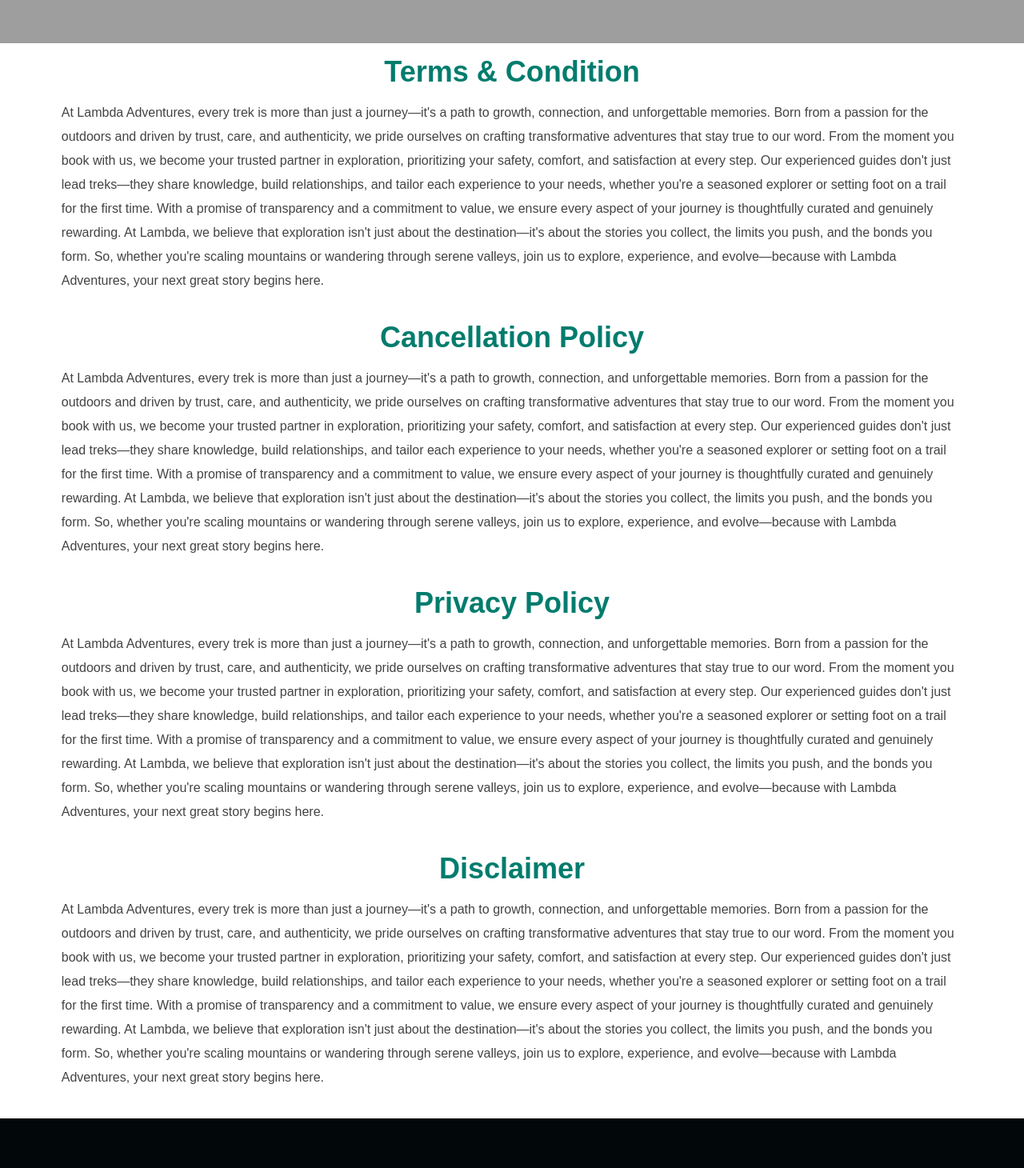
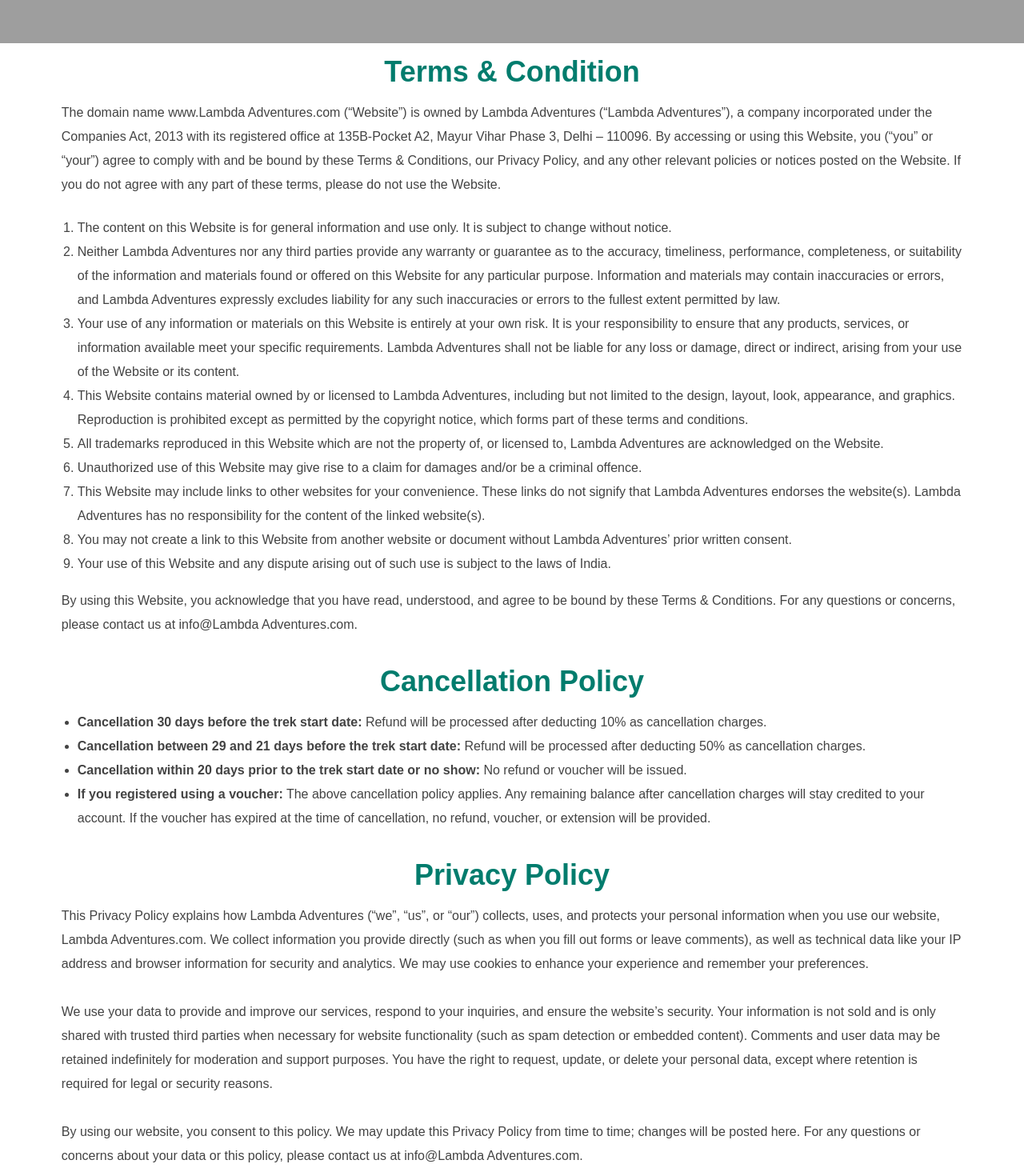
Before and after one commit to anuragprasoon/LambdaAdventures.com, a Next.js app: page /info in a window 1280 px wide. Shown: the part 460-1920 px from the top of the page at 80% size. Built offline with nearby package versions, Linux system fonts and the light colour scheme; grey boxes are pictures that could not be loaded.

Commit message:
content update

```diff
--- a/src/components/Header.tsx
+++ b/src/components/Header.tsx
@@ -18,17 +18,20 @@ const Header: React.FC = () => {
         className="aspect-[3.38] object-contain w-[142px] self-stretch shrink-0 my-auto"
       /></Link>
       <div className="self-stretch flex items-center gap-[26px] flex-wrap my-auto max-md:max-w-full">
+      <div className="max-md:hidden self-stretch my-auto cursor-pointer hover:text-[rgba(1,124,109,1)]">
+          <Link  href={'/'}>Home</Link>
+        </div>
         <div className="max-md:hidden self-stretch my-auto cursor-pointer hover:text-[rgba(1,124,109,1)]">
           <Link  href={'/trek'}>Treks & Expeditions</Link>
         </div>
         <div className=" max-md:hidden self-stretch my-auto cursor-pointer hover:text-[rgba(1,124,109,1)]">
-          Yoga Retreat
+          <Link href={'/comingsoon'}>Yoga Retreat</Link>
         </div>
         <div className="max-md:hidden self-stretch my-auto cursor-pointer hover:text-[rgba(1,124,109,1)]">
         <Link  href={'/story'}>About Us</Link>
         </div>
         <div className="max-md:hidden self-stretch whitespace-nowrap my-auto cursor-pointer hover:text-[rgba(1,124,109,1)]">
-          Blog
+          <Link href={'/comingsoon'}>Blog</Link>
         </div>
         <div className="max-md:hidden self-stretch my-auto cursor-pointer hover:text-[rgba(1,124,109,1)]">
         <Link  href={'/contact'}>Contact Us</Link>
@@ -46,19 +49,22 @@ const Header: React.FC = () => {
         <CloseIcon className="text-white text-2xl" onClick={() => setIsOpen(false)}/>
     </div>
     <div className="cursor-pointer hover:text-black">
-          <Link  href={'/trek'}>Treks & Expeditions</Link>
+          <Link  href={'/'} onClick={()=>setIsOpen(false)}>Home</Link>
+        </div>
+    <div className="cursor-pointer hover:text-black">
+          <Link  href={'/trek'} onClick={()=>setIsOpen(false)}>Treks & Expeditions</Link>
         </div>
     <div className=" cursor-pointer hover:text-black">
-          Yoga Retreat
+          <Link href={'/comingsoon'} onClick={()=>setIsOpen(false)}>Yoga Retreat</Link>
     </div>
     <div className=" cursor-pointer hover:text-black">
-        <Link  href={'/story'}>About Us</Link>
+         <Link  href={'/story'} onClick={()=>setIsOpen(false)}>About Us</Link>
     </div>
     <div className=" cursor-pointer hover:text-black">
-          Blog
+        <Link href={'/comingsoon'} onClick={()=>setIsOpen(false)}>Blog</Link>
     </div>
     <div className=" cursor-pointer hover:text-black">
-        <Link  href={'/contact'}>Contact Us</Link>
+        <Link  href={'/contact'} onClick={()=>setIsOpen(false)}>Contact Us</Link>
     </div>
     </div>
     </>
--- a/src/components/Hero2.tsx
+++ b/src/components/Hero2.tsx
@@ -11,12 +11,12 @@ export const HeroSection: React.FC = () => {
   };
 
   return (
-    <div className="self-center w-full text-white">
+    <div className="self-center w-full text-white ">
       <div className="flex flex-col relative min-h-[329px] w-full items-center justify-center px-20 py-[59px]  max-md:max-w-full max-md:px-5">
         <img
-          src="https://res.cloudinary.com/anuragprasoon/image/upload/v1745672525/trek-hero_fy3co4.png"
+          src="https://res.cloudinary.com/anuragprasoon/image/upload/v1745677807/carousel3_f4saji.png"
           alt="Adventure background"
-          className="absolute h-full w-full object-cover inset-0"
+          className="absolute h-full w-full object-cover inset-0 rounded-[19px]"
         />
         <div className="relative flex w-[777px] max-w-full flex-col items-stretch">
           <h1 className="text-[64px] font-bold leading-[60px] text-center max-md:max-w-full max-md:text-[40px] max-md:leading-[41px]">
--- a/src/components/TestimonialsSection.tsx
+++ b/src/components/TestimonialsSection.tsx
@@ -16,7 +16,7 @@ const TestimonialsSection: React.FC<TestimonialsSectionProps> = ({
   return (
     <div className="w-full mt-[60px] max-md:max-w-full max-md:mt-10 mb-[30px]">
       <h2 className="text-[rgba(1,124,109,1)] text-4xl font-bold leading-none text-center max-md:max-w-full max-md:text-[28px]  mb-[30px]">
-        What People Say About Us{" "}
+      Honest words from fellow travelers{" "}
       </h2>
       <div className="flex w-full  overflow-x-auto [&::-webkit-scrollbar]:hidden items-center gap-[20px] justify-centermt-[41px] rounded-[20px] max-md:max-w-full max-md:mt-8">
         {testimonials.map((testimonial, index) => (
--- a/src/components/TrekCard.tsx
+++ b/src/components/TrekCard.tsx
@@ -27,7 +27,7 @@ const TrekCard: React.FC<TrekCardProps> = ({
   difficultyIconSrc
 }) => {
   return <div className="min-w-60 w-[302px]">
-      <img src={imageSrc} alt={title} className="aspect-[1.06] object-contain w-[302px] max-w-full rounded-xl" />
+      <img src={imageSrc} alt={title} className="aspect-[1.06] w-[302px] max-w-full rounded-xl" />
       <div className="w-full text-sm text-[#717171] font-medium leading-none mt-3">
         <div className="flex w-full flex-col">
           <div className="self-stretch w-full gap-8 text-base text-[rgba(34,34,34,1)] font-bold leading-none">
--- a/src/pages/info.tsx
+++ b/src/pages/info.tsx
@@ -16,47 +16,63 @@ export default function Info() {
         Terms & Condition
       </h1>
       <p className="w-full text-base text-[rgba(67,67,67,1)] font-normal leading-[30px] max-md:max-w-full">
-        At Lambda Adventures, every trek is more than just a journey—it's a path
-        to growth, connection, and unforgettable memories. Born from a passion
-        for the outdoors and driven by trust, care, and authenticity, we pride
-        ourselves on crafting transformative adventures that stay true to our
-        word. From the moment you book with us, we become your trusted partner
-        in exploration, prioritizing your safety, comfort, and satisfaction at
-        every step. Our experienced guides don't just lead treks—they share
-        knowledge, build relationships, and tailor each experience to your
-        needs, whether you're a seasoned explorer or setting foot on a trail for
-        the first time. With a promise of transparency and a commitment to
-        value, we ensure every aspect of your journey is thoughtfully curated
-        and genuinely rewarding. At Lambda, we believe that exploration isn't
-        just about the destination—it's about the stories you collect, the
-        limits you push, and the bonds you form. So, whether you're scaling
-        mountains or wandering through serene valleys, join us to explore,
-        experience, and evolve—because with Lambda Adventures, your next great
-        story begins here.
-      </p>
+    The domain name www.Lambda Adventures.com (“Website”) is owned by Lambda Adventures (“Lambda Adventures”), a company incorporated under the Companies Act, 2013 with its registered office at 135B-Pocket A2, Mayur Vihar Phase 3, Delhi – 110096.
+
+    By accessing or using this Website, you (“you” or “your”) agree to comply with and be bound by these Terms &amp; Conditions, our Privacy Policy, and any other relevant policies or notices posted on the Website. If you do not agree with any part of these terms, please do not use the Website.
+  </p><br></br>
+  <ul className="w-full text-base text-[rgba(67,67,67,1)] font-normal leading-[30px] list-decimal pl-5 max-md:max-w-full">
+    <li>
+      The content on this Website is for general information and use only. It is subject to change without notice.
+    </li>
+    <li>
+      Neither Lambda Adventures nor any third parties provide any warranty or guarantee as to the accuracy, timeliness, performance, completeness, or suitability of the information and materials found or offered on this Website for any particular purpose. Information and materials may contain inaccuracies or errors, and Lambda Adventures expressly excludes liability for any such inaccuracies or errors to the fullest extent permitted by law.
+    </li>
+    <li>
+      Your use of any information or materials on this Website is entirely at your own risk. It is your responsibility to ensure that any products, services, or information available meet your specific requirements. Lambda Adventures shall not be liable for any loss or damage, direct or indirect, arising from your use of the Website or its content.
+    </li>
+    <li>
+      This Website contains material owned by or licensed to Lambda Adventures, including but not limited to the design, layout, look, appearance, and graphics. Reproduction is prohibited except as permitted by the copyright notice, which forms part of these terms and conditions.
+    </li>
+    <li>
+      All trademarks reproduced in this Website which are not the property of, or licensed to, Lambda Adventures are acknowledged on the Website.
+    </li>
+    <li>
+      Unauthorized use of this Website may give rise to a claim for damages and/or be a criminal offence.
+    </li>
+    <li>
+      This Website may include links to other websites for your convenience. These links do not signify that Lambda Adventures endorses the website(s). Lambda Adventures has no responsibility for the content of the linked website(s).
+    </li>
+    <li>
+      You may not create a link to this Website from another website or document without Lambda Adventures’ prior written consent.
+    </li>
+    <li>
+      Your use of this Website and any dispute arising out of such use is subject to the laws of India.
+    </li>
+  </ul>
+  <p className="w-full text-base text-[rgba(67,67,67,1)] font-normal leading-[30px] max-md:max-w-full mt-4">
+    By using this Website, you acknowledge that you have read, understood, and agree to be bound by these Terms &amp; Conditions. For any questions or concerns, please contact us at info@Lambda Adventures.com.
+  </p>
+
     </section>
     <section id="cancellation" className="mb-[20px]">
       <h1 className="w-full text-4xl text-[rgba(1,124,109,1)] font-bold text-center leading-loose max-md:max-w-full max-md:text-[28px]">
         Cancellation Policy
       </h1>
       <p className="w-full text-base text-[rgba(67,67,67,1)] font-normal leading-[30px]  max-md:max-w-full">
-        At Lambda Adventures, every trek is more than just a journey—it's a path
-        to growth, connection, and unforgettable memories. Born from a passion
-        for the outdoors and driven by trust, care, and authenticity, we pride
-        ourselves on crafting transformative adventures that stay true to our
-        word. From the moment you book with us, we become your trusted partner
-        in exploration, prioritizing your safety, comfort, and satisfaction at
-        every step. Our experienced guides don't just lead treks—they share
-        knowledge, build relationships, and tailor each experience to your
-        needs, whether you're a seasoned explorer or setting foot on a trail for
-        the first time. With a promise of transparency and a commitment to
-        value, we ensure every aspect of your journey is thoughtfully curated
-        and genuinely rewarding. At Lambda, we believe that exploration isn't
-        just about the destination—it's about the stories you collect, the
-        limits you push, and the bonds you form. So, whether you're scaling
-        mountains or wandering through serene valleys, join us to explore,
-        experience, and evolve—because with Lambda Adventures, your next great
-        story begins here.
+      <ul className="w-full text-base text-[rgba(67,67,67,1)] font-normal leading-[30px] list-disc pl-5 max-md:max-w-full">
+    <li>
+      <span className="font-semibold">Cancellation 30 days before the trek start date:</span> Refund will be processed after deducting 10% as cancellation charges.
+    </li>
+    <li>
+      <span className="font-semibold">Cancellation between 29 and 21 days before the trek start date:</span> Refund will be processed after deducting 50% as cancellation charges.
+    </li>
+    <li>
+      <span className="font-semibold">Cancellation within 20 days prior to the trek start date or no show:</span> No refund or voucher will be issued.
+    </li>
+    <li>
+      <span className="font-semibold">If you registered using a voucher:</span> The above cancellation policy applies. Any remaining balance after cancellation charges will stay credited to your account. If the voucher has expired at the time of cancellation, no refund, voucher, or extension will be provided.
+    </li>
+  </ul>
       </p>
     </section>
     <section id="privacy" className="mb-[20px]">
@@ -64,23 +80,11 @@ export default function Info() {
         Privacy Policy
       </h1>
       <p className="w-full text-base text-[rgba(67,67,67,1)] font-normal leading-[30px] max-md:max-w-full">
-        At Lambda Adventures, every trek is more than just a journey—it's a path
-        to growth, connection, and unforgettable memories. Born from a passion
-        for the outdoors and driven by trust, care, and authenticity, we pride
-        ourselves on crafting transformative adventures that stay true to our
-        word. From the moment you book with us, we become your trusted partner
-        in exploration, prioritizing your safety, comfort, and satisfaction at
-        every step. Our experienced guides don't just lead treks—they share
-        knowledge, build relationships, and tailor each experience to your
-        needs, whether you're a seasoned explorer or setting foot on a trail for
-        the first time. With a promise of transparency and a commitment to
-        value, we ensure every aspect of your journey is thoughtfully curated
-        and genuinely rewarding. At Lambda, we believe that exploration isn't
-        just about the destination—it's about the stories you collect, the
-        limits you push, and the bonds you form. So, whether you're scaling
-        mountains or wandering through serene valleys, join us to explore,
-        experience, and evolve—because with Lambda Adventures, your next great
-        story begins here.
+      This Privacy Policy explains how Lambda Adventures (“we”, “us”, or “our”) collects, uses, and protects your personal information when you use our website, Lambda Adventures.com. We collect information you provide directly (such as when you fill out forms or leave comments), as well as technical data like your IP address and browser information for security and analytics. We may use cookies to enhance your experience and remember your preferences.
+    <br /><br />
+    We use your data to provide and improve our services, respond to your inquiries, and ensure the website’s security. Your information is not sold and is only shared with trusted third parties when necessary for website functionality (such as spam detection or embedded content). Comments and user data may be retained indefinitely for moderation and support purposes. You have the right to request, update, or delete your personal data, except where retention is required for legal or security reasons.
+    <br /><br />
+    By using our website, you consent to this policy. We may update this Privacy Policy from time to time; changes will be posted here. For any questions or concerns about your data or this policy, please contact us at info@Lambda Adventures.com.
       </p>
     </section>
     <section id="disclaimer" className="mb-[20px]">
@@ -88,23 +92,16 @@ export default function Info() {
         Disclaimer
       </h1>
       <p className="w-full text-base text-[rgba(67,67,67,1)] font-normal leading-[30px] max-md:max-w-full">
-        At Lambda Adventures, every trek is more than just a journey—it's a path
-        to growth, connection, and unforgettable memories. Born from a passion
-        for the outdoors and driven by trust, care, and authenticity, we pride
-        ourselves on crafting transformative adventures that stay true to our
-        word. From the moment you book with us, we become your trusted partner
-        in exploration, prioritizing your safety, comfort, and satisfaction at
-        every step. Our experienced guides don't just lead treks—they share
-        knowledge, build relationships, and tailor each experience to your
-        needs, whether you're a seasoned explorer or setting foot on a trail for
-        the first time. With a promise of transparency and a commitment to
-        value, we ensure every aspect of your journey is thoughtfully curated
-        and genuinely rewarding. At Lambda, we believe that exploration isn't
-        just about the destination—it's about the stories you collect, the
-        limits you push, and the bonds you form. So, whether you're scaling
-        mountains or wandering through serene valleys, join us to explore,
-        experience, and evolve—because with Lambda Adventures, your next great
-        story begins here.
+      The domain name Lambda Adventures.com (“Website”) is owned by Lambda Adventures, a company incorporated under the Companies Act, 2013 with its registered office at 135B-Pocket A2, Mayur Vihar Phase 3, Delhi – 110096.
+      </p><br></br>
+      <p className="w-full text-base text-[rgba(67,67,67,1)] font-normal leading-[30px] max-md:max-w-full">
+      The information on this Website is for general purposes only. While we strive for accuracy, Lambda Adventures makes no guarantees about the completeness, reliability, or suitability of any content, products, or services. Any reliance on the information is at your own risk. Content is not professional advice; please consult relevant professionals for specific needs. We are not responsible for the accuracy of third-party links.
+      </p><br></br>
+      <p className="w-full text-base text-[rgba(67,67,67,1)] font-normal leading-[30px] max-md:max-w-full">
+      Testimonials reflect individual experiences and may not represent all users. Results may vary. Testimonials are reviewed for clarity but are not paid for or influenced by Lambda Adventures. They are not intended as claims regarding the diagnosis, treatment, or prevention of any medical condition.
+      </p><br></br>
+      <p className="w-full text-base text-[rgba(67,67,67,1)] font-normal leading-[30px] max-md:max-w-full">
+      All Website content is protected by copyright and intellectual property laws. Unauthorized use or reproduction is prohibited. Use of this Website is subject to our Terms and Conditions. Lambda Adventures is not liable for any direct or indirect damages arising from your use of this Website or its content, including lost profits, data, or property.
       </p>
     </section>
     </div>
--- a/src/pages/story.tsx
+++ b/src/pages/story.tsx
@@ -17,23 +17,13 @@ export default function Story() {
         About Us
       </h1>
       <p className="w-full text-base text-[rgba(67,67,67,1)] font-normal leading-[30px] mt-[10px] max-md:max-w-full">
-        At Lambda Adventures, every trek is more than just a journey—it's a path
-        to growth, connection, and unforgettable memories. Born from a passion
-        for the outdoors and driven by trust, care, and authenticity, we pride
-        ourselves on crafting transformative adventures that stay true to our
-        word. From the moment you book with us, we become your trusted partner
-        in exploration, prioritizing your safety, comfort, and satisfaction at
-        every step. Our experienced guides don't just lead treks—they share
-        knowledge, build relationships, and tailor each experience to your
-        needs, whether you're a seasoned explorer or setting foot on a trail for
-        the first time. With a promise of transparency and a commitment to
-        value, we ensure every aspect of your journey is thoughtfully curated
-        and genuinely rewarding. At Lambda, we believe that exploration isn't
-        just about the destination—it's about the stories you collect, the
-        limits you push, and the bonds you form. So, whether you're scaling
-        mountains or wandering through serene valleys, join us to explore,
-        experience, and evolve—because with Lambda Adventures, your next great
-        story begins here.
+      At Lambda Adventures, our journeys start with a simple idea: exploring together. When you sign up for a trek, mountain climb, or yoga retreat with us, you’re not just booking a trip-you’re joining a group of people who care about the outdoors and each other. We know what it’s like to feel both excited and a little unsure before heading into the mountains, so we make sure you always have someone to count on, from your first question to your last step.
+      </p>
+      <p className="w-full text-base text-[rgba(67,67,67,1)] font-normal leading-[30px] mt-[10px] max-md:max-w-full">
+      Along the way, our guides are there to walk beside you. They’ll share stories from the trail, help you through tough moments, and make sure everyone feels included. We listen to what you want from your adventure, whether it’s reaching a summit, trying something new, or just enjoying a quiet moment in nature. Our trips are shaped by the people who join us, and we do our best to make everyone feel welcome.
+      </p>
+      <p className="w-full text-base text-[rgba(67,67,67,1)] font-normal leading-[30px] mt-[10px] max-md:max-w-full">
+      When the journey ends, what stays with you isn’t just the view or the challenge-it’s the people you met and the moments you shared. At Lambda Adventures, we focus on honest connections and real experiences, helping you discover something new about the world and yourself, one step at a time.
       </p>
     </section>
     </div>
```
Also changed, not shown: src/pages/comingsoon.tsx (added, +17 -0 lines), src/pages/index.tsx (+140 -107 lines), src/pages/trek.tsx (+3 -4 lines).
